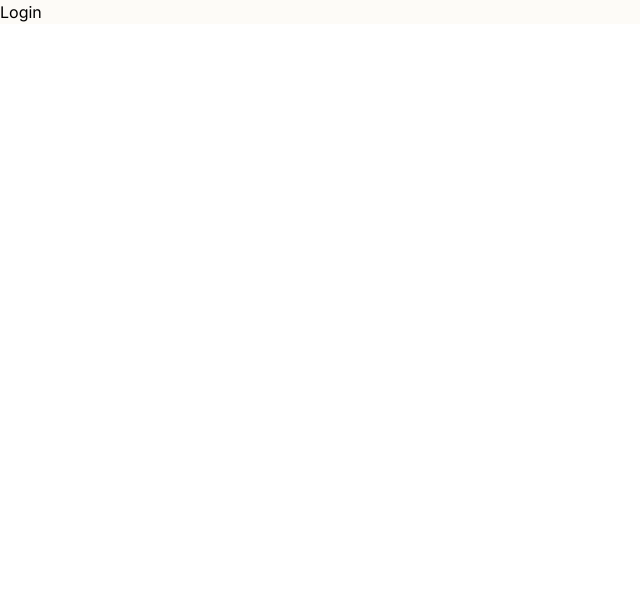
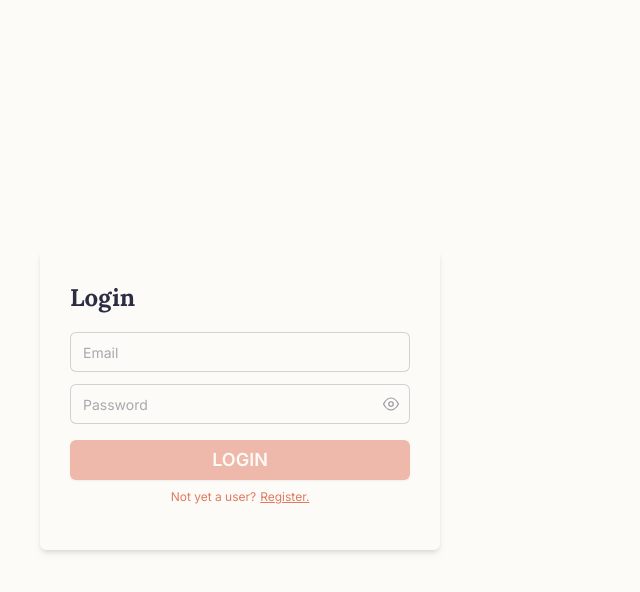
Before and after one commit to ZubalYana/Librex, a React (Vite) app in the folder apps/frontend/: page /login in a window 1280 px wide. Shown: the top 592 px of the page, without its empty margins (0-640 px from the left). Built offline with nearby package versions, Linux system fonts and the light colour scheme.

Commit message:
feat(frontend): create a login form, set up swtiching between these two pages

```diff
--- a/apps/frontend/src/components/pages/Login.tsx
+++ b/apps/frontend/src/components/pages/Login.tsx
@@ -1,5 +1,28 @@
+import { useState } from "react"
+import { Input } from "../ui/Input"
+import { PasswordInput } from "../ui/PasswordInput";
+import { Button } from "../ui/Button";
+import { useNavigate } from "react-router-dom";
+
 export default function Login(){
+    const [email, setEmail] = useState<string>('');
+    const [password, setPassword] = useState<string>('');
+    const [loading, setLoading] = useState<string>('');
+
+    const disabled = !email || !password;
+    const navigate = useNavigate();
+
     return(
-        <div>Login</div>
+        <div className="text-[#2B2D42] w-full h-screen p-[20px] flex jusitfy-center items-center md:p-[40px] md:justify-between">
+            <div className="w-full md:w-[400px] min-h-[300px] bg-[#FDFBF7] shadow-md p-[20px] md:p-[30px] rounded-md">
+                <h3 className="text-[24px] font-bold mb-4">Login</h3>
+                <div className="flex flex-col gap-y-3">
+                <Input placeholder="Email" value={email} onChange={(e)=>setEmail(e.target.value)} />
+                <PasswordInput placeholder="Password" value={password} onChange={(e)=>setPassword(e.target.value)} showStrength={false}/>
+                </div>
+                <Button className="mt-4 w-full" variant="primary" size="md" disabled={disabled}><p className="uppercase text-[18px] font-semibold text-parchment">Login</p></Button>
+                <p className="w-full flex justify-center cursor-pointer text-[12px] text-accent mt-2" onClick={()=>navigate('/register')}>Not yet a user? <span className="underline ml-1">Register.</span></p>
+            </div>
+        </div>
     )
 }
--- a/apps/frontend/src/components/pages/Register.tsx
+++ b/apps/frontend/src/components/pages/Register.tsx
@@ -2,6 +2,7 @@ import { useState } from "react"
 import { Input } from "../ui/Input"
 import { PasswordInput } from "../ui/PasswordInput";
 import { Button } from "../ui/Button";
+import { useNavigate } from "react-router-dom";
 
 export default function Register(){
     const [name, setName] = useState<string>('');
@@ -10,6 +11,7 @@ export default function Register(){
     const [loading, setLoading] = useState<string>('');
 
     const disabled = !name || !email || !password;
+    const navigate = useNavigate();
 
     return(
         <div className="text-[#2B2D42] w-full h-screen p-[20px] flex jusitfy-center items-center md:p-[40px] md:justify-between">
@@ -20,7 +22,8 @@ export default function Register(){
                 <Input placeholder="Email" value={email} onChange={(e)=>setEmail(e.target.value)} />
                 <PasswordInput placeholder="Password" value={password} onChange={(e)=>setPassword(e.target.value)} />
                 </div>
-                <Button className="mt-4 w-full" variant="primary" size="md" disabled={disabled}><h5 className="uppercase text-[18px] font-semibold text-parchment">Register</h5></Button>
+                <Button className="mt-4 w-full" variant="primary" size="md" disabled={disabled}><p className="uppercase text-[18px] font-semibold text-parchment">Register</p></Button>
+                <p className="w-full flex justify-center cursor-pointer text-[12px] text-accent mt-2" onClick={()=>navigate('/login')}>Already a user? <span className="underline ml-1"> Log in.</span></p>
             </div>
         </div>
     )
```
